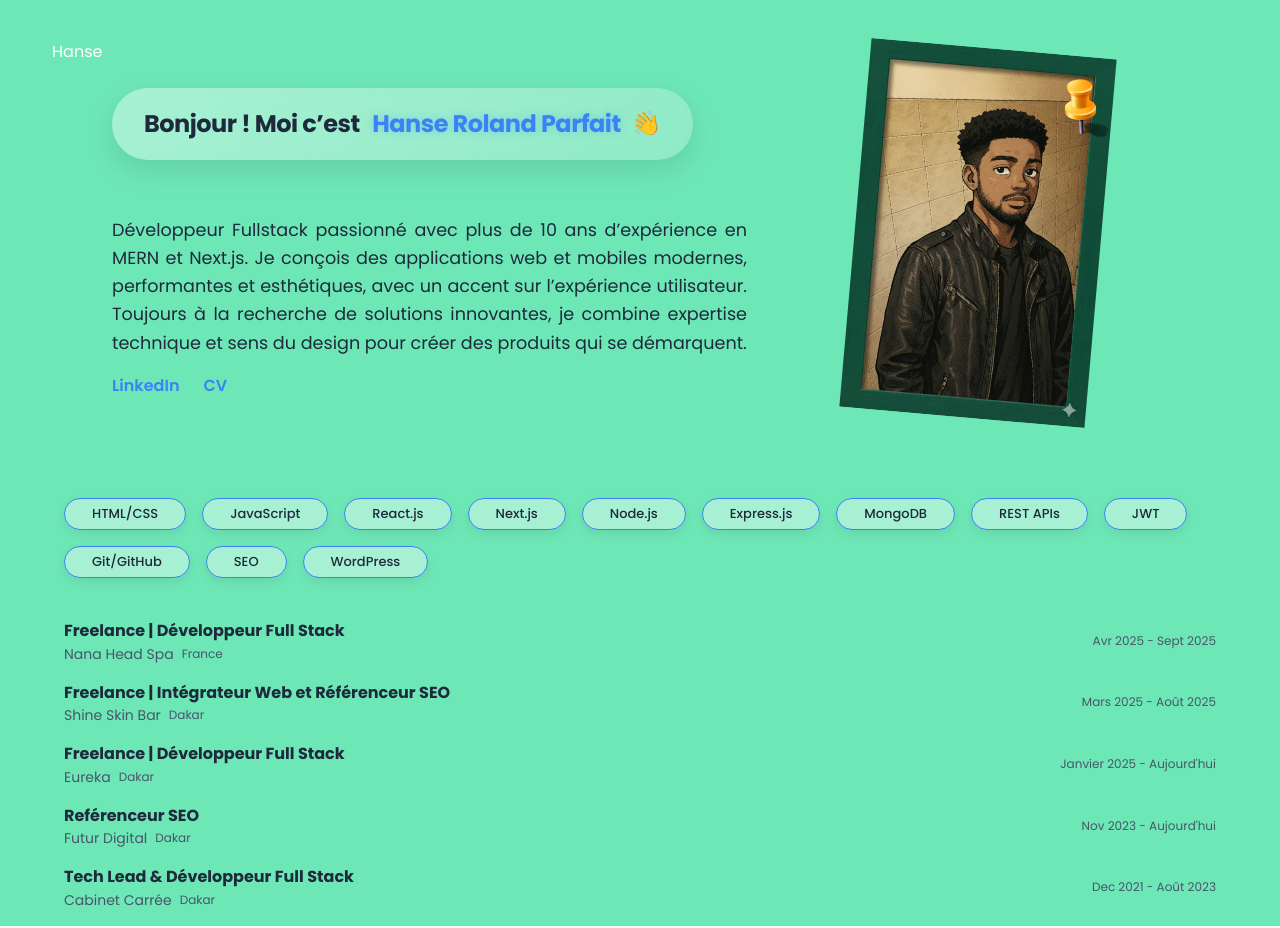
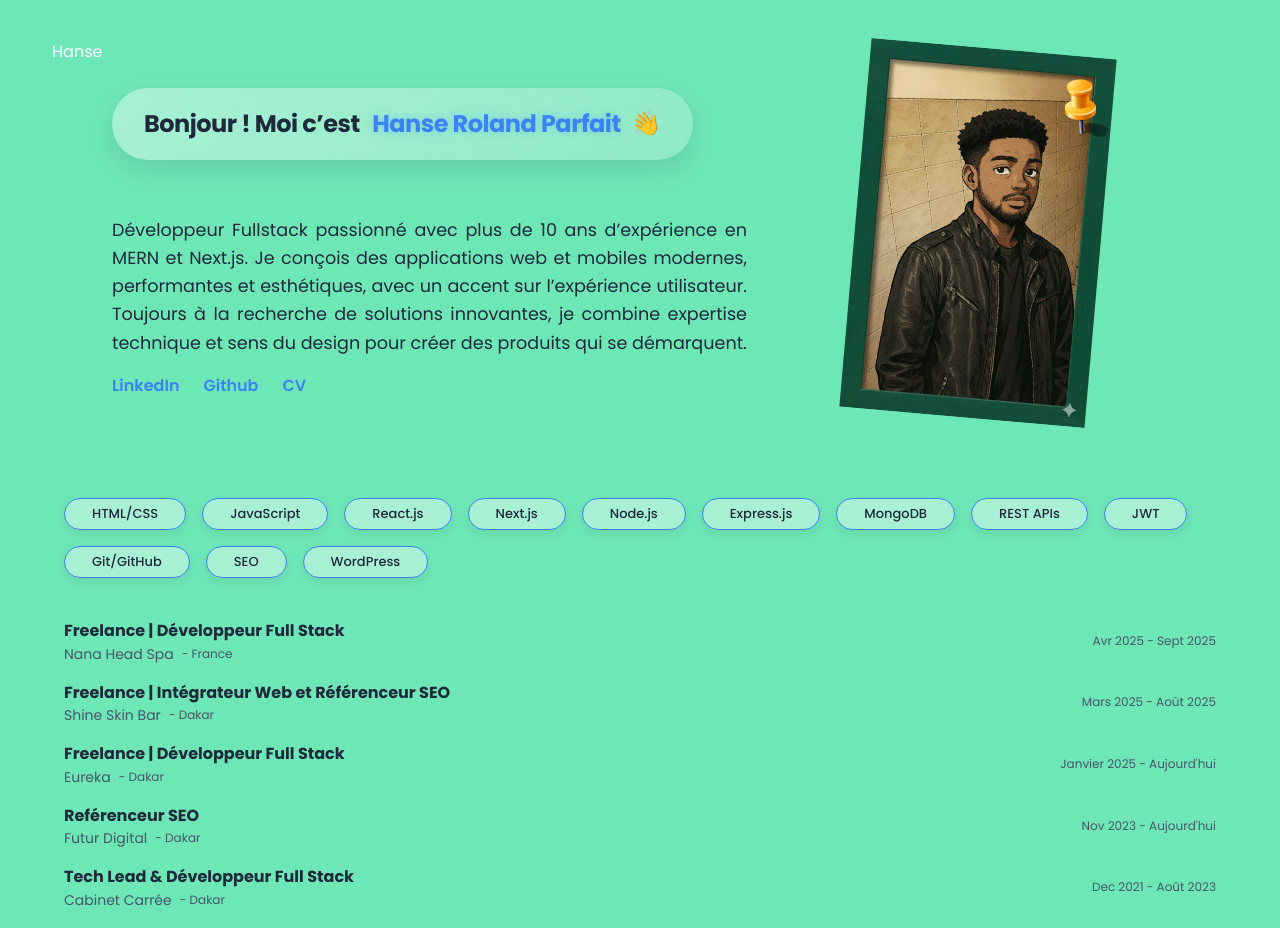
Before and after one commit to hanseroland/my-portfolio-2.0, a Next.js app: page /about in a window 1280 px wide. Shown: the top 928 px of the page. Built offline with nearby package versions, Linux system fonts and the light colour scheme; some icons are missing.

Commit message:
feat: ajout d'un projet et d'une expérience

```diff
--- a/src/components/UI/ExperienceList.js
+++ b/src/components/UI/ExperienceList.js
@@ -7,39 +7,44 @@ const experiences = [
         icon: '/images/intense-logo.png',
         title: 'Freelance | Développeur Full Stack',
         company: 'Nana Head Spa',
-        location: 'France',
+        location: '- France',
         dates: 'Avr 2025 - Sept 2025',
     },
     {
         icon: '/images/taager-logo.png',
         title: 'Freelance | Intégrateur Web et Référenceur SEO',
         company: 'Shine Skin Bar',
-        location: 'Dakar',
+        location: '- Dakar',
         dates: 'Mars 2025 - Août 2025',
     },
     {
         icon: '/images/taager-logo.png',
         title: 'Freelance | Développeur Full Stack',
         company: 'Eureka',
-        location: 'Dakar',
+        location: '- Dakar',
         dates: 'Janvier 2025 - Aujourd\'hui',
     },
     {
         icon: '/images/taager-logo.png',
         title: 'Reférenceur SEO',
         company: 'Futur Digital',
-        location: 'Dakar',
+        location: '- Dakar',
         dates: 'Nov 2023 - Aujourd\'hui',
     },
     {
         icon: '/images/taager-logo.png',
         title: 'Tech Lead & Développeur Full Stack',
         company: 'Cabinet Carrée',
-        location: 'Dakar',
+        location: '- Dakar',
         dates: 'Dec 2021 - Août 2023',
     },
-
-    // ... ajoute d'autres expériences ici
+    {
+        icon: '/images/taager-logo.png',
+        title: 'Stage | Développeur Java',
+        company: 'Union Gabonaise de Banque (UGB)',
+        location: '- Libreville',
+        dates: 'Avril 2018 - Spet 2018',
+    },
 ];
 
 const ExperienceList = () => {
--- a/src/components/UI/ProfileText.js
+++ b/src/components/UI/ProfileText.js
@@ -46,7 +46,22 @@ const ProfileText = () => {
                 >
                     LinkedIn
                 </Link>
-
+                <Link
+                    href="https://github.com/hanseroland"
+                    target="_blank"
+                    underline="hover"
+                    sx={{
+                        color: theme.palette.primary.main,
+                        fontWeight: 600,
+                        '&:hover': {
+                            color: theme.palette.secondary.main,
+                            transform: 'translateY(-2px)',
+                            transition: 'all 0.3s ease',
+                        },
+                    }}
+                >
+                    Github
+                </Link>
                 <Link
                     href="/path/to/CV.pdf"
                     target="_blank"
--- a/src/pages/about.js
+++ b/src/pages/about.js
@@ -18,6 +18,7 @@ const About = () => {
                 flexDirection: 'column',
                 justifyContent: 'center',
                 alignItems: 'center',
+                pb: { xs: 6, md: 4 }
             }}
         >
 
```
Also changed, not shown: src/components/UI/CardProject.js (+34 -0 lines).
